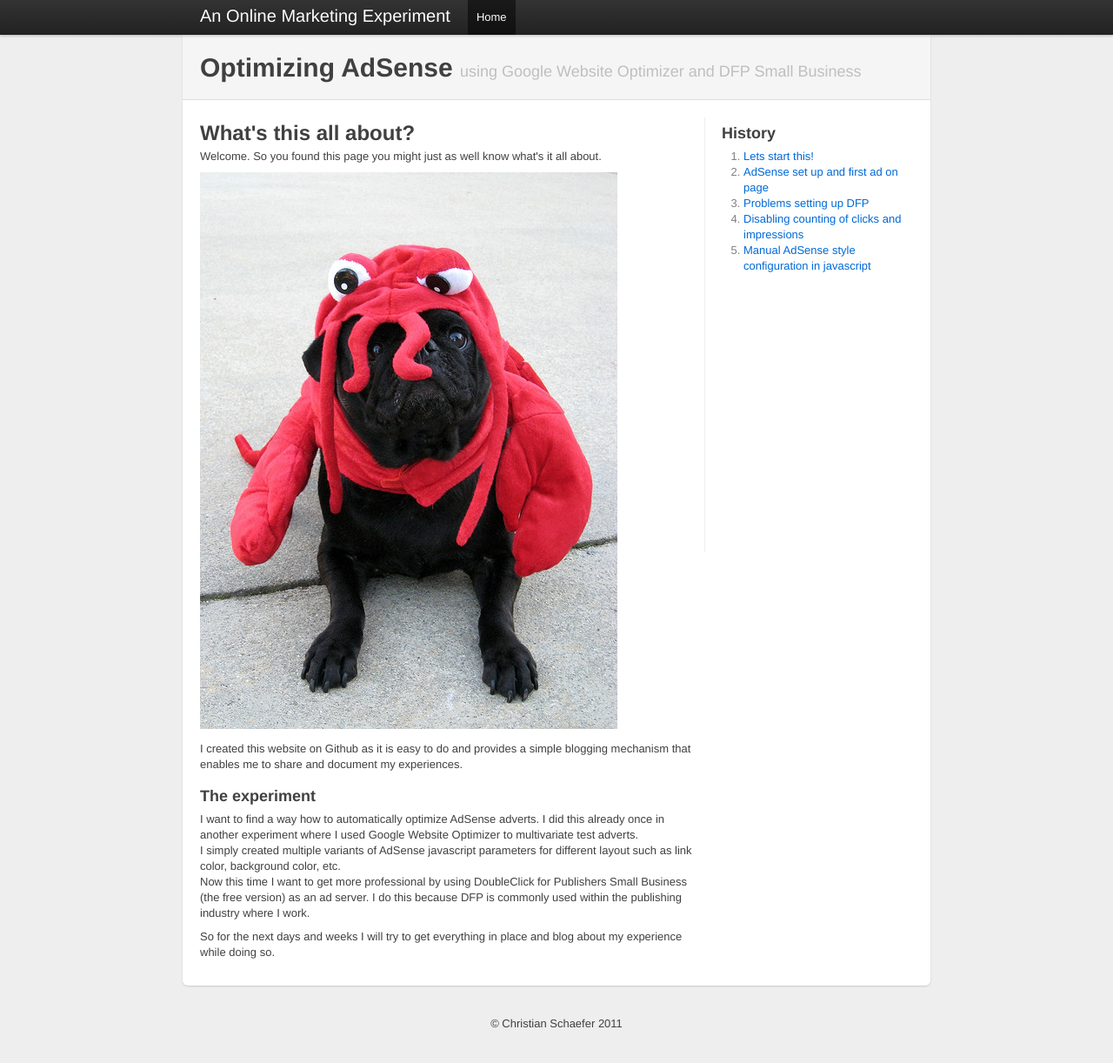
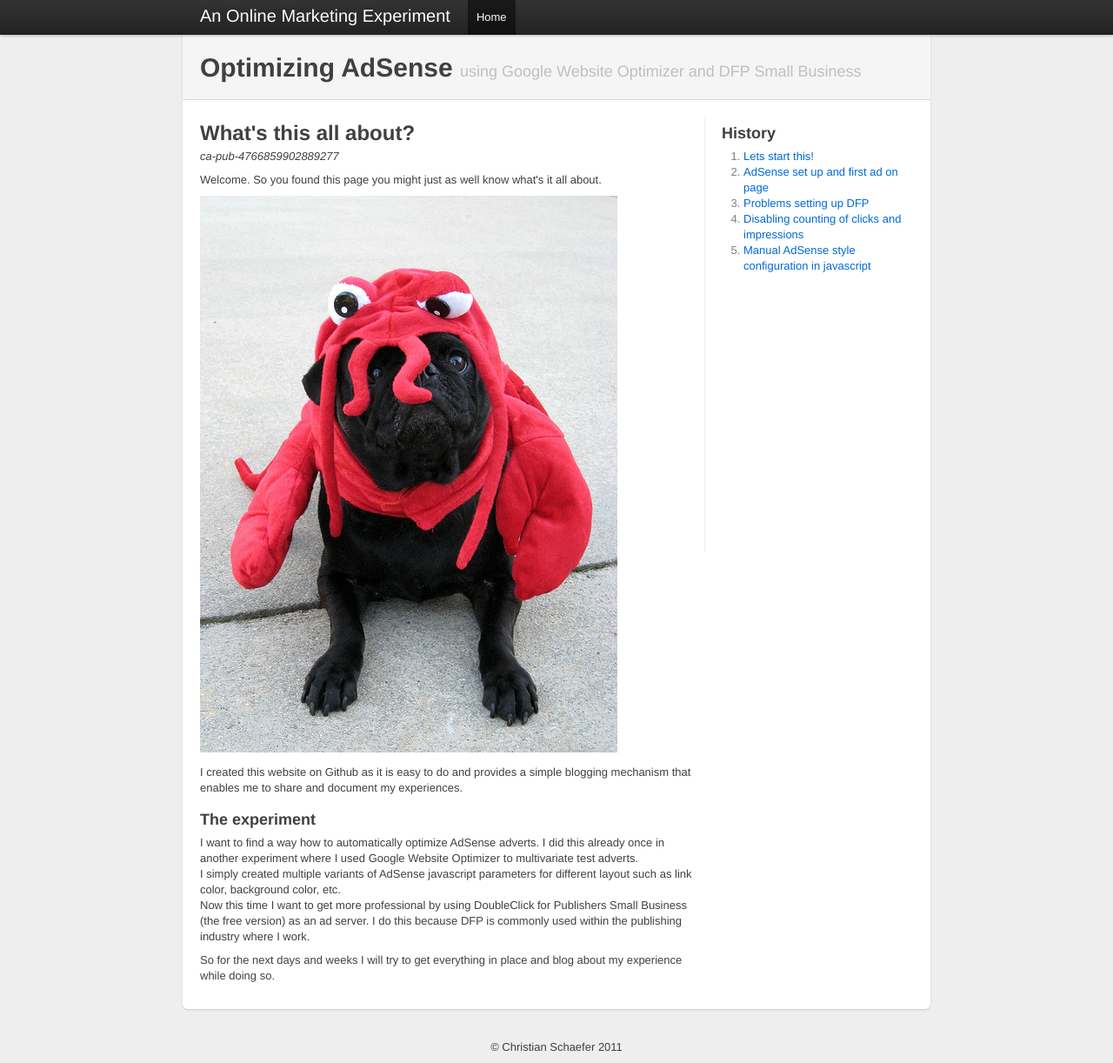
Before and after one commit to a8977338/dfpadsenseoptimiser, a Jekyll site: the page built from index.html, in a window 1280 px wide and 1222 px high. Shown: the whole window at 87% size. Built offline with Jekyll 4.4.1, drawn with Linux system fonts in a browser that asks for light colours; nearby versions of some CDN libraries.

Commit message:
try to define a site wide setting

```diff
--- a/_config.yml
+++ b/_config.yml
@@ -1,3 +1,5 @@
 auto:     false
 pygments: true
 base-url: /dfpadsenseoptimiser
+
+google_adsense_publisher_id: ca-pub-4766859902889277
--- a/index.html
+++ b/index.html
@@ -3,6 +3,7 @@ layout: default
 title: Starting a AdSense Optimizations with Google Website Optimizer and DFP Small Business
 ---
 <h2>What's this all about?</h2>
+<p><em>{{ site.google_adsense_publisher_id }}</em></p>
 <p>
 Welcome. So you found this page you might just as well know what's it all about.
 </p>
```
